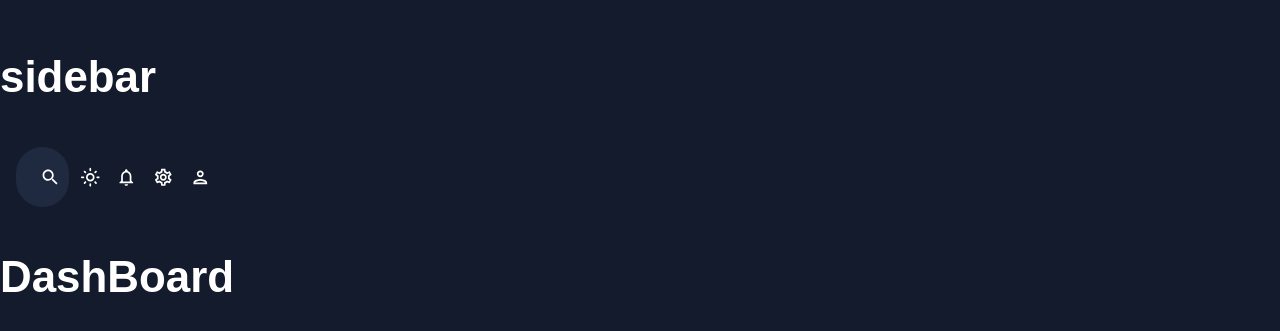
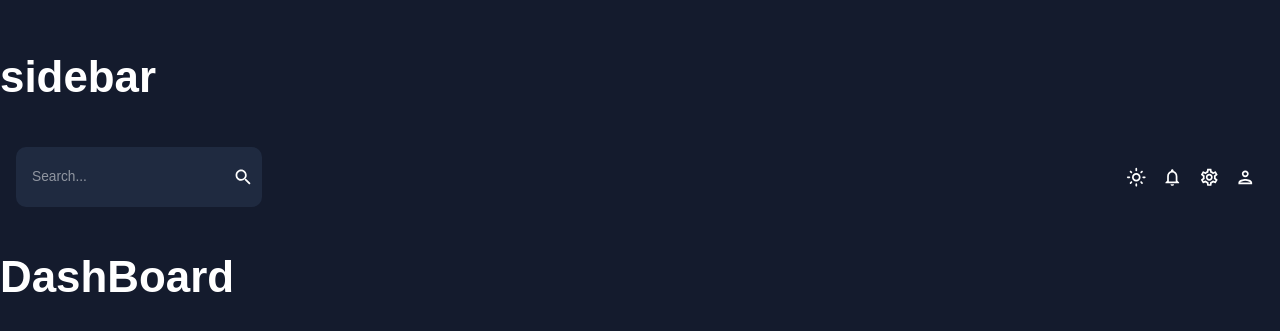
Before and after one commit to micposso/mui-dataviz-dashboard, a React (Vite) app: page / in a window 1280 px wide. Shown: the part 223-554 px from the top of the page. Built offline with nearby package versions, Linux system fonts and the light colour scheme.

Commit message:
fix input component

```diff
--- a/src/scenes/global/TopBar.tsx
+++ b/src/scenes/global/TopBar.tsx
@@ -17,17 +17,21 @@ const Topbar = () => {
   const colorMode = useContext(ColorModeContext);
 
   return (
-    <Box display="flex" justifyContent="space-between" p={2}>
-      <Box
-        display="flex"
-        backgroundColor={colors.primary[400]}
-        borderRadius="36px"
-      >
+    <Box
+      display="flex"
+      sx={{ width: "100vw" }}
+      justifyContent="space-between"
+      p={2}
+    >
+      {/* search bar */}
+      <Box bgcolor={colors.primary[400]} borderRadius="10px" display="flex">
+        <InputBase sx={{ ml: 2, flex: 1 }} placeholder="Search..." />
         <IconButton onClick={colorMode.toggle} sx={{ p: 1 }}>
           <InputBase type="button" sx={{ p: 1 }} />
           <SearchIcon />
         </IconButton>
       </Box>
+      {/* icons */}
       <Box display="flex" alignItems="center">
         <IconButton onClick={colorMode.toggleColorMode}>
           {theme.palette.mode === "dark" ? (
```
